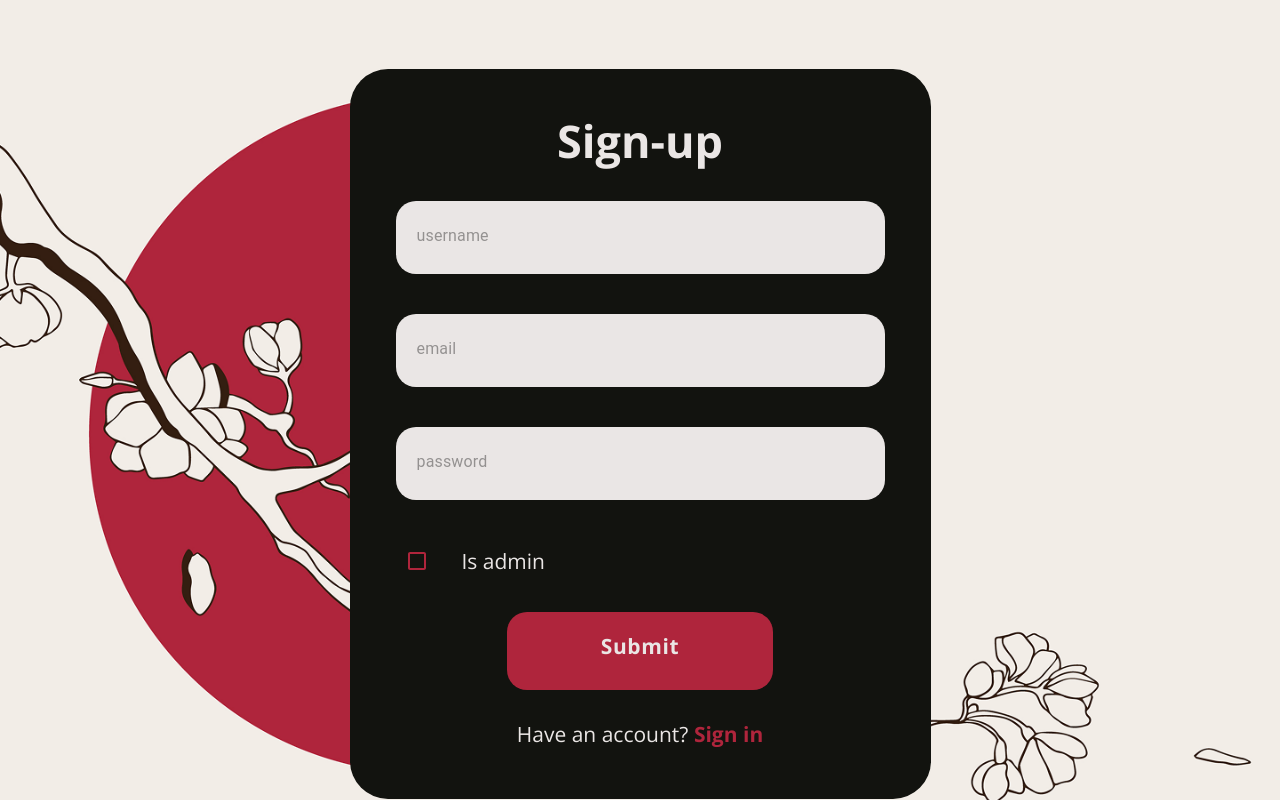
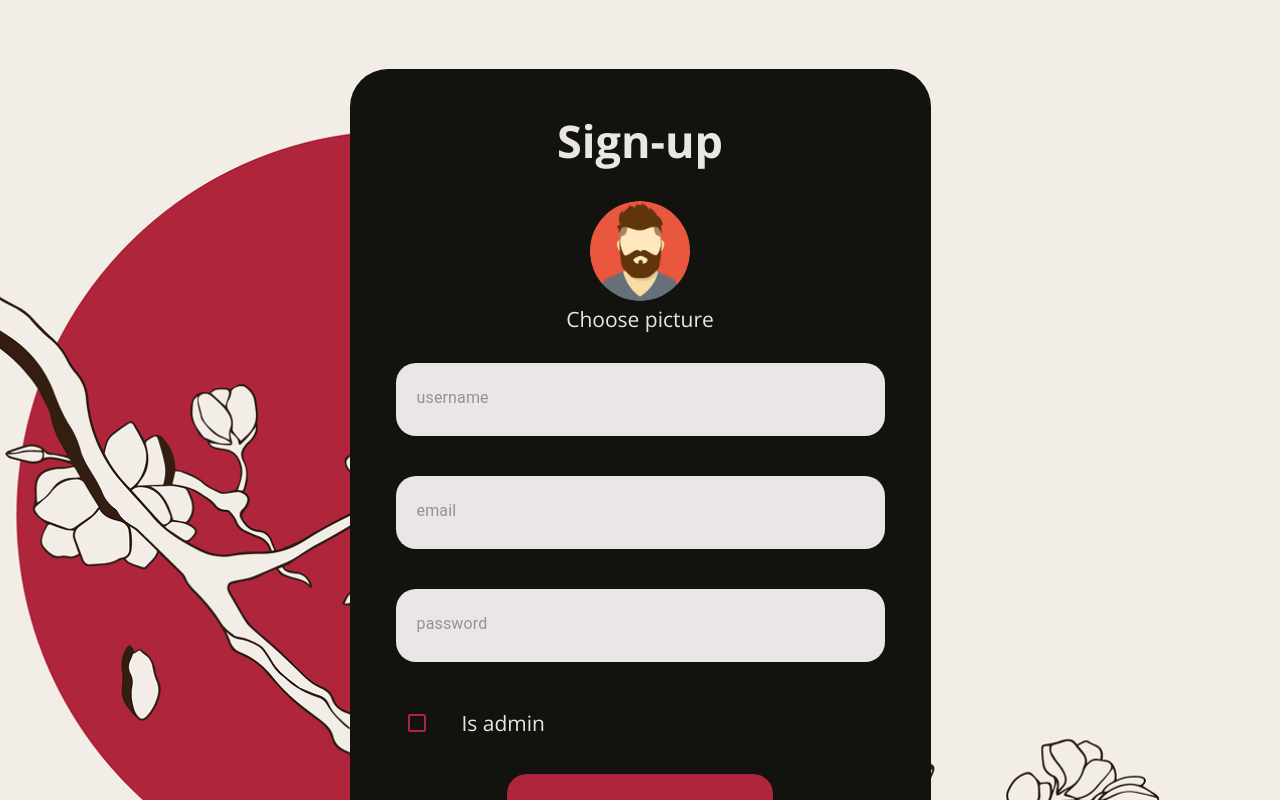
Before and after one commit to RybakMaksym/CRUD-APP-front-end, a Next.js app: page /register in a window 1280 px wide. Shown: the top 800 px of the page. Built offline with nearby package versions, Linux system fonts and the light colour scheme.

Commit message:
add: avatar via registretion logic

```diff
--- a/src/components/features/RegisterForm/RegisterForm.tsx
+++ b/src/components/features/RegisterForm/RegisterForm.tsx
@@ -9,6 +9,7 @@ import CustomInput from '@/components/ui/CustomInput/CustomInput';
 import CustomLink from '@/components/ui/CustomLink/CustomLink';
 import Headline from '@/components/ui/Headline/Headline';
 import Paragraph from '@/components/ui/Paragraph/Paragraph';
+import PictureInput from '@/components/ui/PictureInput/PictureInput';
 import { PAGES_URL } from '@/enums/pages-url';
 import { useAppDispatch } from '@/hooks/use-app-dipatch';
 import {
@@ -31,7 +32,15 @@ function RegisterForm(props: FormProps) {
     { setStatus }: FormikHelpers<IRegisterForm>,
   ) => {
     try {
-      const res = await register(values).unwrap();
+      const formData = new FormData();
+      formData.append('username', values.username);
+      formData.append('email', values.email);
+      formData.append('password', values.password);
+      formData.append('isAdmin', String(values.isAdmin));
+      if (values.avatar) {
+        formData.append('avatar', values.avatar);
+      }
+      const res = await register(formData).unwrap();
 
       dispatch(
         setTokens({
@@ -51,9 +60,16 @@ function RegisterForm(props: FormProps) {
       validationSchema={REGISTER_FORM_SCHEMA}
       onSubmit={handleSubmit}
     >
-      {({ status }) => (
+      {({ status, setFieldValue }) => (
         <Form className={styles.form}>
           <Headline>{props.title}</Headline>
+
+          <PictureInput
+            onChange={(event) =>
+              setFieldValue('avatar', event.currentTarget.files?.[0])
+            }
+          />
+
           <CustomInput name="username" placeholder="username" />
           <CustomInput name="email" type="email" placeholder="email" />
           <CustomInput name="password" type="password" placeholder="password" />
--- /dev/null
+++ b/src/components/ui/PictureInput/PictureInput.module.scss
@@ -0,0 +1,19 @@
+.wrapper {
+  display: flex;
+  flex-direction: column;
+  align-items: center;
+}
+
+.label {
+  cursor: pointer;
+  position: relative;
+}
+
+.input {
+  display: none;
+}
+
+.avatar {
+  border-radius: 50%;
+  object-fit: cover;
+}
--- /dev/null
+++ b/src/components/ui/PictureInput/PictureInput.tsx
@@ -0,0 +1,47 @@
+'use client';
+
+import Image from 'next/image';
+import { useState } from 'react';
+
+import Paragraph from '@/components/ui/Paragraph/Paragraph';
+import styles from '@/components/ui/PictureInput/PictureInput.module.scss';
+import { DEFAULT_AVATAR } from '@/lib/constants/avatar';
+
+type PictureInputProps = {
+  onChange: (event: React.ChangeEvent<HTMLInputElement>) => void;
+};
+
+function PictureInput({ onChange }: PictureInputProps) {
+  const [preview, setPreview] = useState<string | null>(null);
+
+  const handleChange = (event: React.ChangeEvent<HTMLInputElement>) => {
+    const file = event.target.files?.[0];
+    if (file) {
+      setPreview(URL.createObjectURL(file));
+    }
+    onChange(event);
+  };
+
+  return (
+    <div className={styles.wrapper}>
+      <label className={styles.label}>
+        <Image
+          src={preview || DEFAULT_AVATAR}
+          alt="Avatar preview"
+          width={100}
+          height={100}
+          className={styles.avatar}
+        />
+        <input
+          type="file"
+          accept="image/*"
+          className={styles.input}
+          onChange={handleChange}
+        />
+      </label>
+      <Paragraph>Choose picture</Paragraph>
+    </div>
+  );
+}
+
+export default PictureInput;
--- /dev/null
+++ b/src/lib/constants/avatar.ts
@@ -0,0 +1 @@
+export const DEFAULT_AVATAR = '/assets/avatars/default-avatar.png';
--- a/src/redux/auth/auth.api.ts
+++ b/src/redux/auth/auth.api.ts
@@ -1,17 +1,17 @@
 import { createApi } from '@reduxjs/toolkit/query/react';
 
 import { baseQuery } from '@/redux/base-query';
-import { IAuthResponse, ILogInForm, IRegisterForm } from '@/types/auth';
+import { IAuthResponse, ILogInForm } from '@/types/auth';
 
 export const authApi = createApi({
   reducerPath: 'authApi',
   baseQuery,
   endpoints: (builder) => ({
-    register: builder.mutation<IAuthResponse, IRegisterForm>({
-      query: (body) => ({
+    register: builder.mutation<IAuthResponse, FormData>({
+      query: (formData) => ({
         url: '/auth/register',
         method: 'POST',
-        body,
+        body: formData,
       }),
     }),
     logIn: builder.mutation<IAuthResponse, ILogInForm>({
--- a/src/types/auth.ts
+++ b/src/types/auth.ts
@@ -8,6 +8,7 @@ export interface ILogInForm {
 export interface IRegisterForm extends ILogInForm {
   username: string;
   isAdmin: boolean;
+  avatar?: File | null;
 }
 
 export interface ITokens {
```
Also changed, not shown: public/assets/avatars/default-avatar.png (added).
